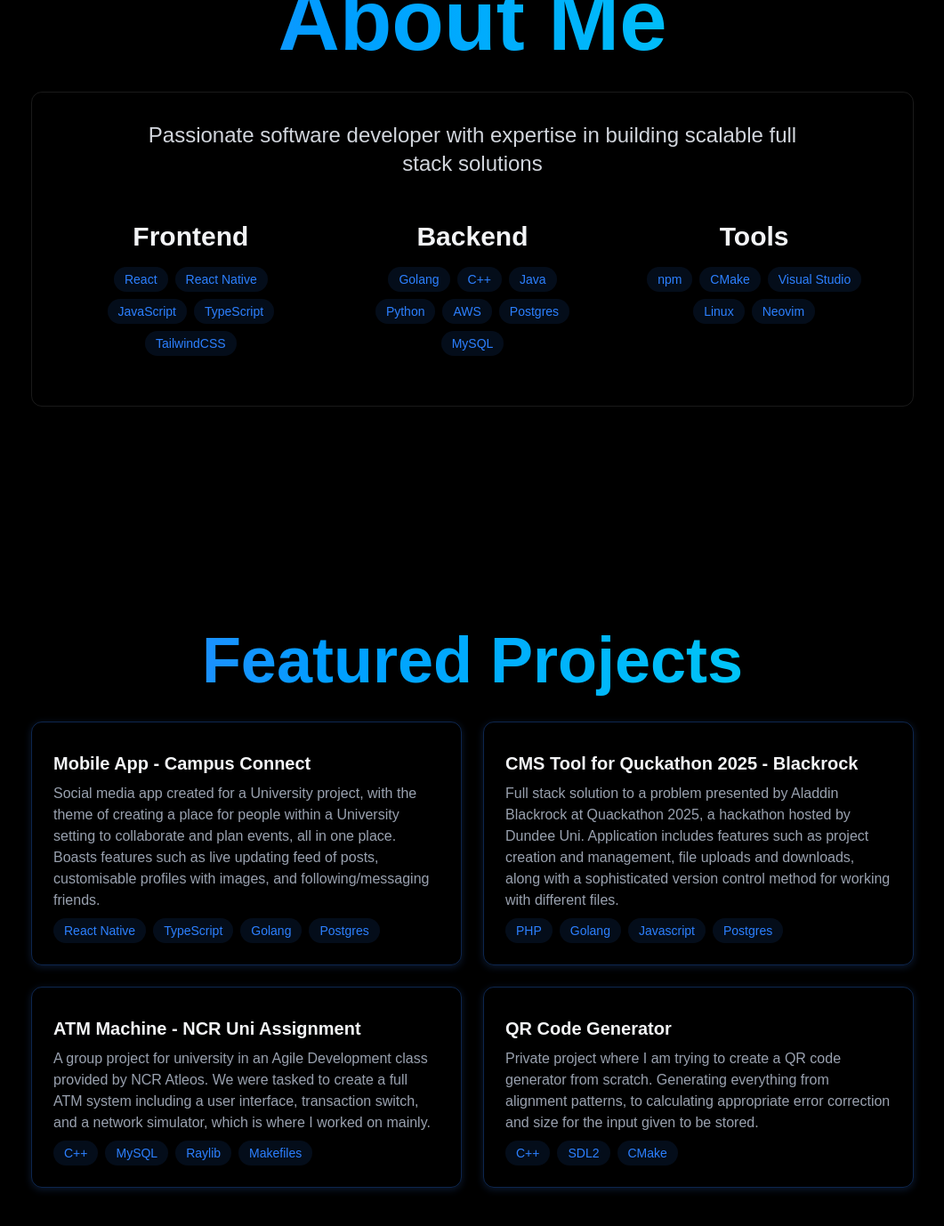
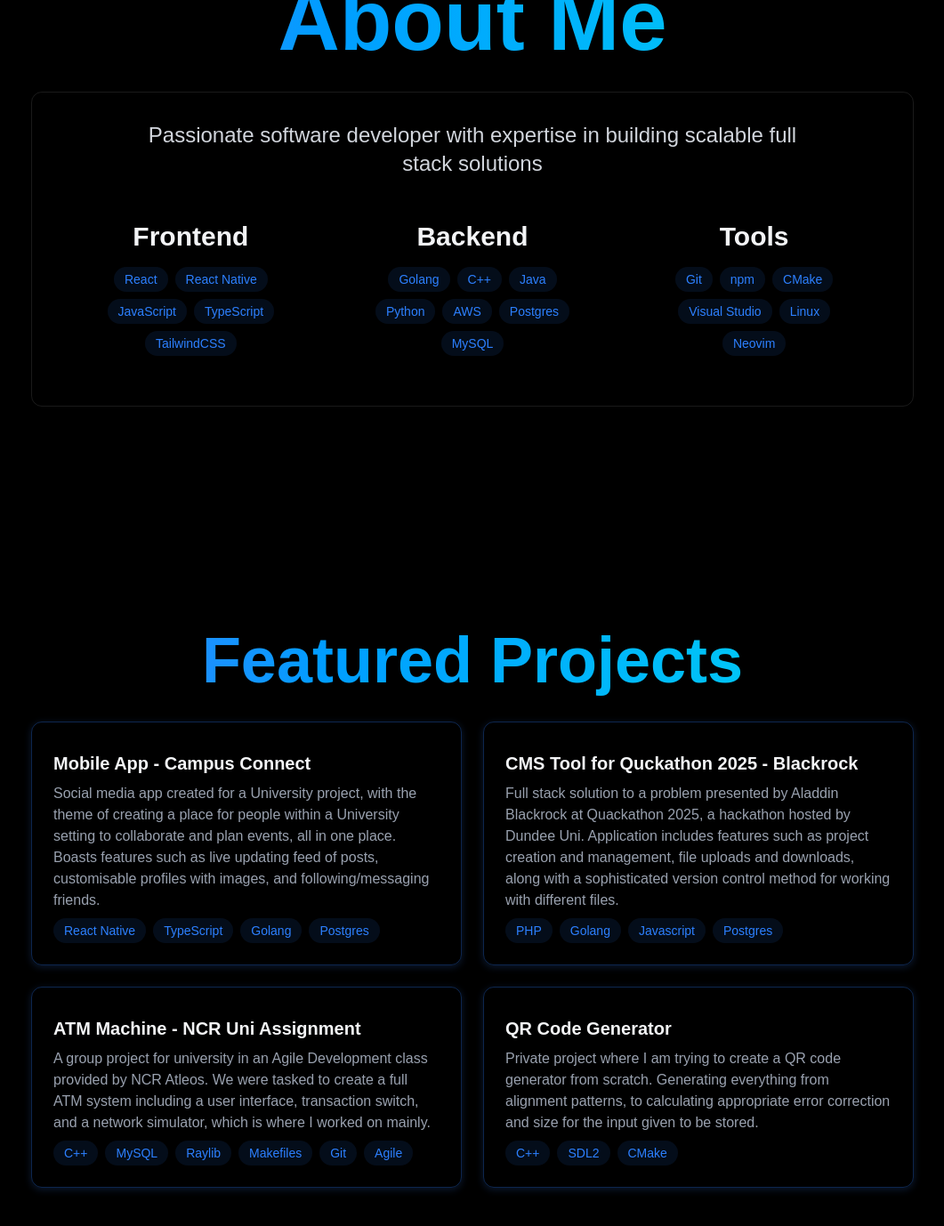
Before and after one commit to BenH9999/Portfolio, a React (Vite) app: page / in a window 1280 px wide. Shown: the part 984-2362 px from the top of the page at 89% size, without its empty margins (109-1170 px from the left). Built offline with nearby package versions, Linux system fonts and the light colour scheme.

Commit message:
added more skills

```diff
--- a/src/components/sections/About.jsx
+++ b/src/components/sections/About.jsx
@@ -4,7 +4,7 @@ export const About = () => {
 
   const frontendSkills = ["React", "React Native", "JavaScript", "TypeScript", "TailwindCSS"];
   const backendSkills = ["Golang", "C++", "Java", "Python", "AWS", "Postgres", "MySQL"];
-  const tools = ["npm", "CMake", "Visual Studio", "Linux", "Neovim"];
+  const tools = ["Git", "npm", "CMake", "Visual Studio", "Linux", "Neovim"];
 
   return (
     <section id="about" className="min-h-screen flex items-center justify-center">
--- a/src/components/sections/Projects.jsx
+++ b/src/components/sections/Projects.jsx
@@ -62,7 +62,7 @@ export const Projects = () => {
                 and a network simulator, which is where I worked on mainly.
               </p>
               <div className="flex flex-wrap gap-2">
-                {["C++", "MySQL", "Raylib", "Makefiles"].map((tech, key) => (
+                {["C++", "MySQL", "Raylib", "Makefiles", "Git", "Agile"].map((tech, key) => (
                   <span key={key} className="bg-blue-500/10 text-blue-500 py-1 px-3 rounded-full text-xs md:text-sm hover:bg-blue-500/20 hover:shadow-[0_2px_8px_rgba(59,130,246,0.2)] transition">
                     {tech}
                   </span>
```
